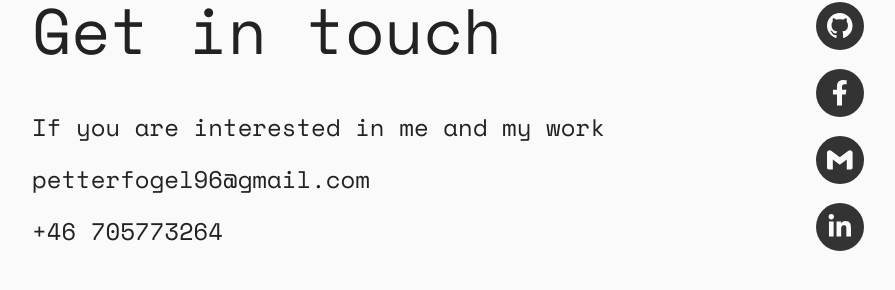
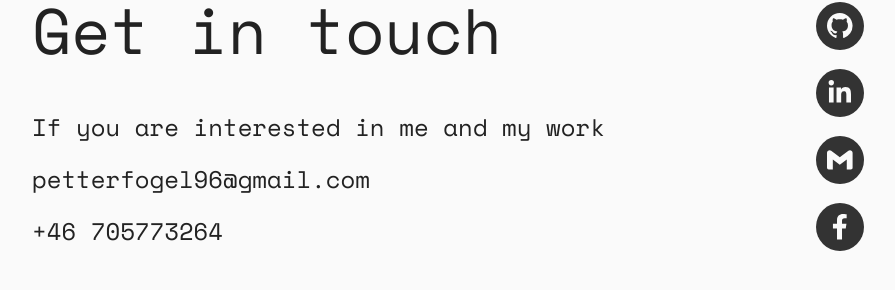
Before and after one commit to PetterFogel/portfolio, a React (Create React App) app: page / in a window 1280 px wide. Shown: the part 2894-3184 px from the top of the page, without its empty margins (192-1087 px from the left). Built offline with nearby package versions, Linux system fonts and the light colour scheme.

Commit message:
Changed place for icons.

```diff
--- a/src/components/main/contact.tsx
+++ b/src/components/main/contact.tsx
@@ -1,8 +1,7 @@
 import classes from "../../styles/global.module.css";
-import { FaFacebookF, FaLinkedinIn,  } from "react-icons/fa";
+import { FaFacebookF, FaLinkedinIn } from "react-icons/fa";
 import { VscGithubInverted } from "react-icons/vsc";
 import { SiGmail } from "react-icons/si";
-
 
 function Contact() {
   return (
@@ -17,17 +16,17 @@ function Contact() {
           <p className={classes.paragraph}>+46 705773264</p>
         </div>
         <div className={classes.socialHolder}>
-        <div className={classes.socialMediaIcons}>
+          <div className={classes.socialMediaIcons}>
             <VscGithubInverted />
           </div>
           <div className={classes.socialMediaIcons}>
-            <FaFacebookF />
+            <FaLinkedinIn />
           </div>
           <div className={classes.socialMediaIcons}>
             <SiGmail />
           </div>
           <div className={classes.socialMediaIcons}>
-            <FaLinkedinIn />
+            <FaFacebookF />
           </div>
         </div>
       </div>
```
